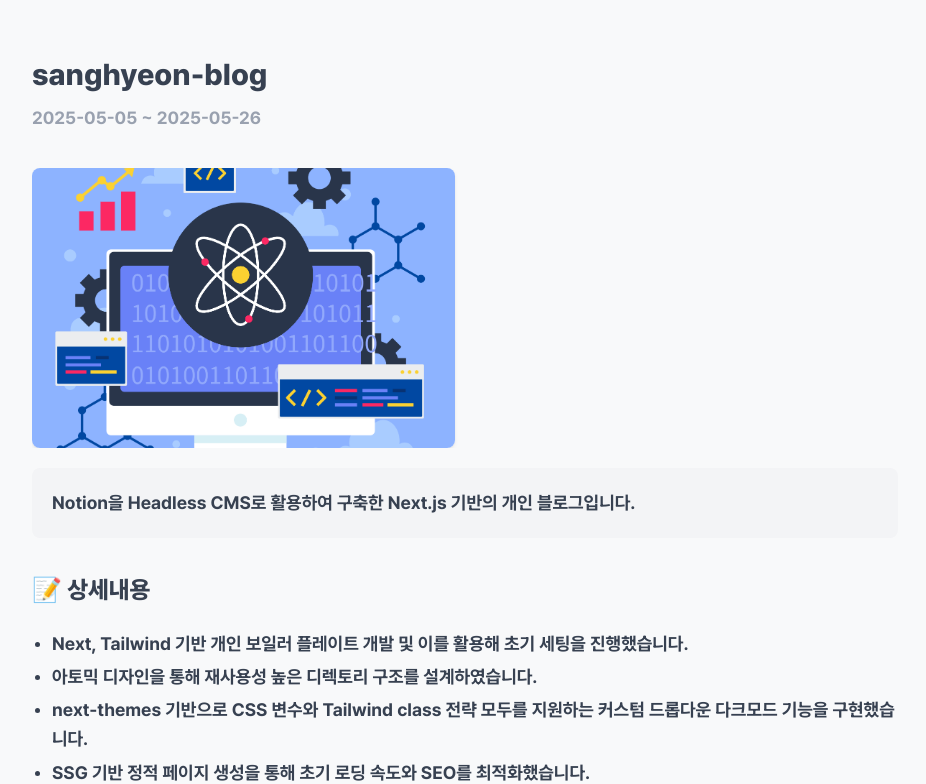
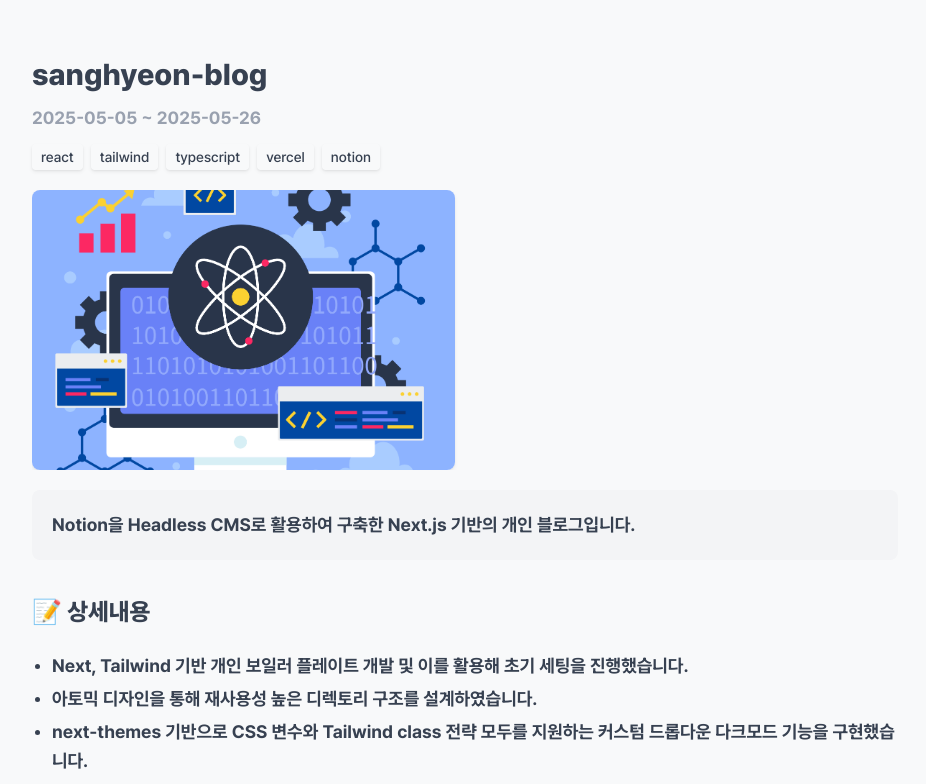
Before and after one commit to sanghyeonLee2/sanghyeon.dev, a Next.js app: page / in a window 1280 px wide. Shown: the part 1200-1984 px from the top of the page, without its empty margins (175-1101 px from the left). Built offline with nearby package versions, Linux system fonts and the light colour scheme; a web font is replaced by a local one.

Commit message:
feat: 브랜드 배경 및 텍스트 색 적용

```diff
--- a/src/components/section/Projects/TechStack.tsx
+++ b/src/components/section/Projects/TechStack.tsx
@@ -1,17 +1,16 @@
 import { MotionItem } from '@/components/common/motion';
-import { TechStackType } from '@/components/section/Projects/projects.type';
 import React from 'react';
 
-const TechStack = ({ techStack }: { techStack: TechStackType[] }) => {
+const TechStack = ({ techStack }: { techStack: string[] }) => {
   return (
-    <MotionItem as="div" className="flex gap-2 flex-wrap py-content">
+    <MotionItem as="div" className="flex gap-2 flex-wrap pt-3 pb-5">
       {techStack.map((tech) => (
         <span
-          key={tech.name}
-          style={{ backgroundColor: `${tech.color}CC` }}
-          className={`text-sm px-2 py-0.5 rounded text-white`}
+          key={tech}
+          style={{ backgroundColor: `var(--${tech})`, color: `var(--${tech}-text)` }}
+          className={`shadow-[var(--shadow)] dark:border-gray-600 border border-transparent font-medium text-[0.75rem] md:text-sm px-2 py-0.5 rounded`}
         >
-          {tech.name}
+          {tech}
         </span>
       ))}
     </MotionItem>
```
